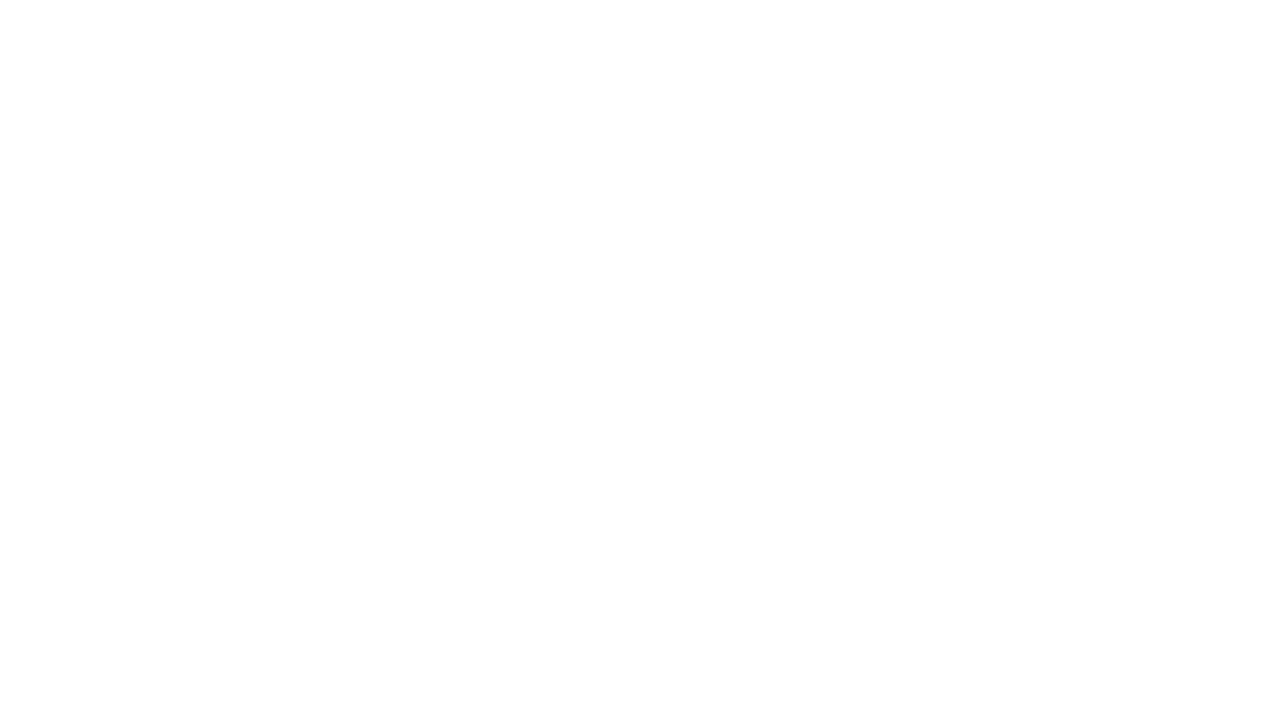
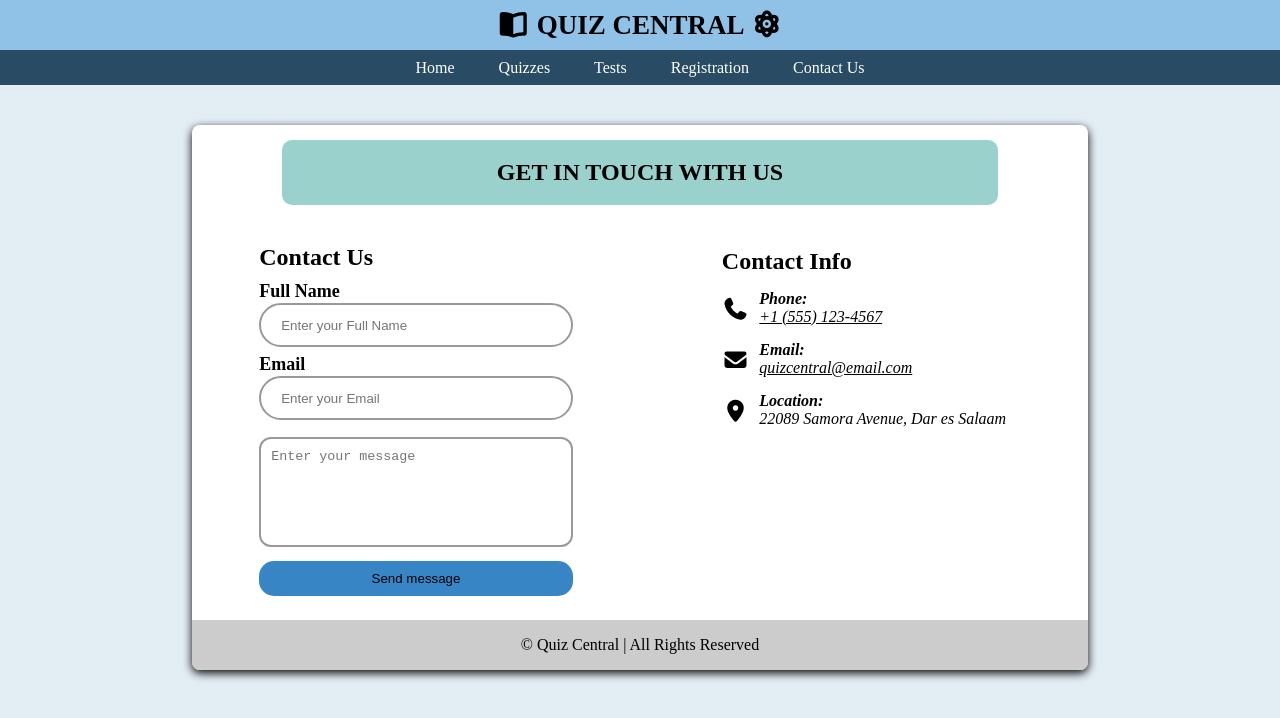
Before and after one commit to Reggy73/quiz-web, a plain HTML site: page pages/contact.html in a window 1280 px wide. Drawn offline with Linux system fonts and the light colour scheme.

Commit message:
Completed all main pages

```diff
--- a/pages/contact.html
+++ b/pages/contact.html
@@ -0,0 +1,47 @@
+<!DOCTYPE html>
+<html>
+    <head>
+        <title>Quiz Central</title>
+        <link rel="stylesheet" href="../src/style.css">
+        <link rel="stylesheet" href="https://cdnjs.cloudflare.com/ajax/libs/font-awesome/7.3.1/css/all.min.css">
+    </head>
+    <body>
+        <header>
+            <h2><i class="fa-solid fa-book-open"></i> QUIZ CENTRAL <i class="fa-solid fa-atom"></i></h2>
+        </header>
+        <nav>
+            <a href="../index.html">Home</a>
+            <a href="quizzes.html">Quizzes</a>
+            <a href="tests.html">Tests</a>
+            <a href="registration.html">Registration</a>
+            <a href="contact.html">Contact Us</a>
+        </nav>
+        <main>
+            <section id="contact-section">
+                <article id="section-heading">
+                    <h2>GET IN TOUCH WITH US</h2>
+                </article>
+                <form id="contact-form" action="/contact" method="post">
+                    <h2>Contact Us</h2>
+                    <label for="full-name">Full Name</label>
+                    <input type="text" id="full-name" name="full-name" placeholder="Enter your Full Name" required>
+                    <label for="email">Email</label>
+                    <input type="email" id="email" name="email" placeholder="Enter your Email" required>
+                    <textarea name="message" placeholder="Enter your message"></textarea>
+                    <button type="submit">Send message</button>
+                </form>
+                <aside>
+                    <h2>Contact Info</h2>
+                    <address>
+                        <ul>
+                            <li><span><i class="fa-solid fa-phone"></i></span><span><b>Phone:</b><br><a href="tel:+1 (555) 123-4567">+1 (555) 123-4567</a></span></li>
+                            <li><span><i class="fa-solid fa-envelope"></i></span><span><b>Email:</b><br><a href="mailto:quizcentral@email.com">quizcentral@email.com</a></span></li>
+                            <li><span><i class="fa-solid fa-location-dot"></i></span><span><b>Location:</b><br><span>22089 Samora Avenue, Dar es Salaam</span> </span></li>
+                        </ul>
+                    </address>
+                </aside>
+                <footer>&copy; Quiz Central | All Rights Reserved</footer>
+            </section>
+        </main>
+    </body>
+</html>
--- a/src/style.css
+++ b/src/style.css
@@ -213,7 +213,7 @@ section > p:nth-child(3) {
 
 /* registration.html */
 
-form {
+#registration-form {
    width: 42%;
    padding: 25px;
    border: 2px solid var(--card-border);
@@ -222,17 +222,17 @@ form {
    box-shadow: 0px 2px 7px var(--shadow);
 }
 
-form > label, form > input {
+#registration-form > label, #registration-form > input {
     display: block;
     text-align: left;
 }
 
-form > label {
+#registration-form > label {
     font-weight: bold;
     font-size: 17px;
 }
 
-form > input {
+#registration-form > input {
     width: 100%;
     height: 37px;
     padding: 20px;
@@ -241,7 +241,7 @@ form > input {
     margin: 10px 0;
 }
 
-form > button {
+#registration-form > button {
     width: 100%;
     height: 33px;
     padding: 10px;
@@ -261,3 +261,87 @@ p#login-link > a {
     color: #0f6a84;
     text-decoration: none;
 }
+
+/* contact.html */
+
+#contact-section {
+    display: grid;
+    grid-template-columns: 1fr 1fr;
+    grid-template-rows: 1fr 400px 50px;
+}
+
+#contact-section > #section-heading {
+    grid-column: 1 / 3
+}
+
+#contact-form {
+    width: 70%;
+    text-align: left;
+    margin: auto auto;
+}
+
+#contact-form h2 {
+    margin-bottom: 10px;
+}
+
+#contact-form > label {
+    font-weight: bold;
+    display: block;
+    font-size: 18px;
+}
+
+#contact-form > input {
+    width: 100%;
+    height: 37px;
+    padding: 20px;
+    border: 2px solid #999;
+    border-radius: 22px;
+    margin:1px 0 7px;
+}
+
+#contact-form textarea {
+    width: 100%;
+    height: 110px;
+    resize: none;
+    padding: 10px;
+    border: 2px solid #999;
+    border-radius: 12px;
+    margin-top: 10px;
+}
+
+#contact-form button {
+    width: 100%;
+    height: 35px;
+    padding: 10px;
+    border: none;
+    border-radius: 15px;
+    margin-top: 10px;
+    background-color: var(--user-buttons);
+    cursor: pointer;
+    line-height: 8px;
+}
+
+#contact-section > aside {
+    text-align: left;
+    margin: 27.5px auto 0;
+}
+
+address ul > li {
+    list-style-type: none;
+    display: flex;
+    gap: 10px;
+    margin: 15px 0;
+}
+address ul > li i {
+    font-size: 22px;
+    padding-top: 8px;
+}
+
+address ul > li a {
+    color: #000;
+}
+
+#contact-section > footer {
+    grid-column: 1 / 3;
+    grid-row: 3;
+}
```
Also changed, not shown: pages/registration.html (+1 -1 lines).
